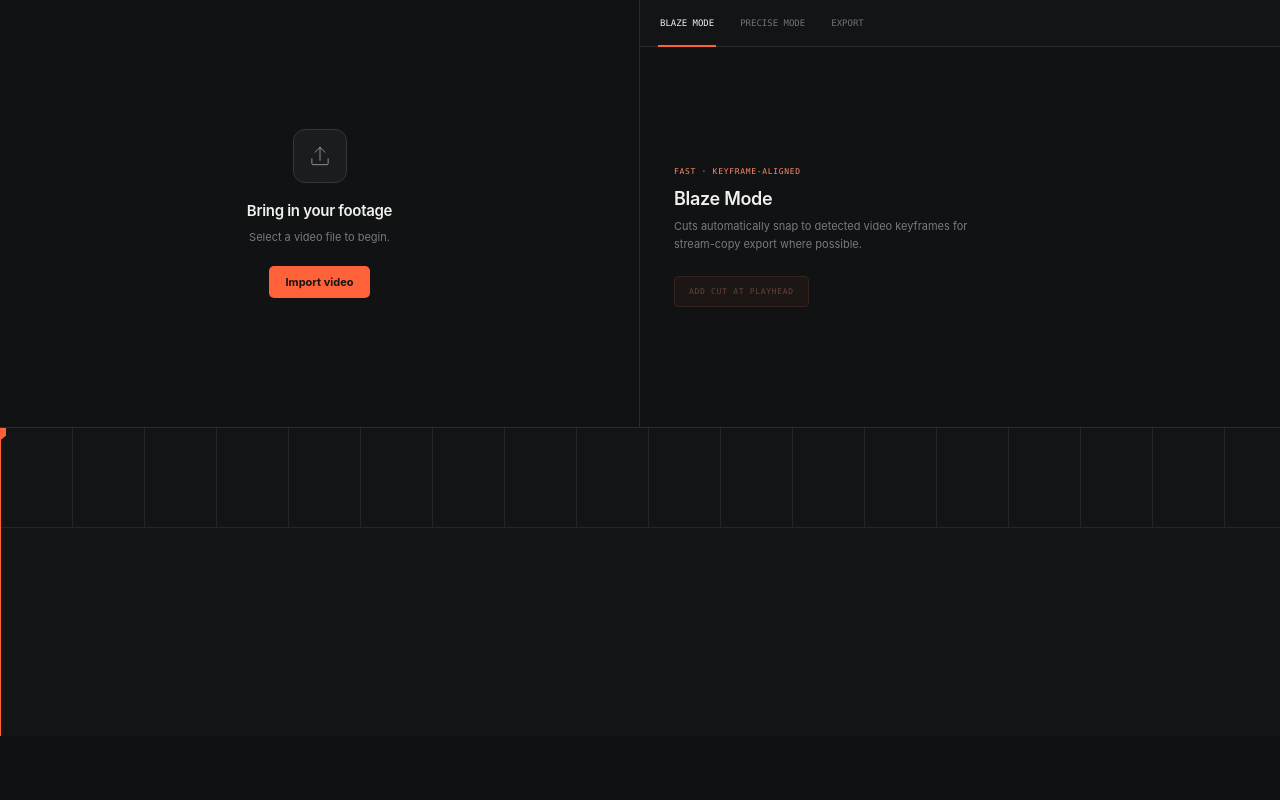
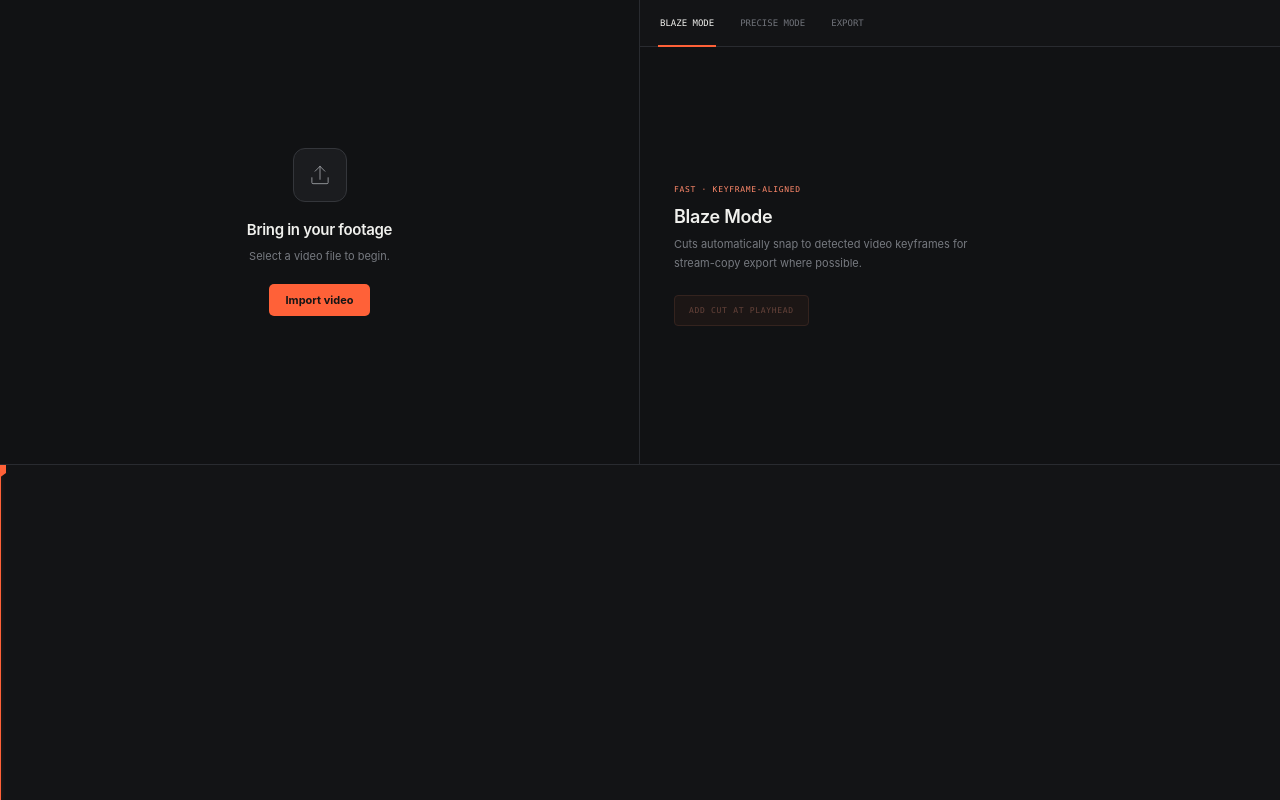
Before and after one commit to AnkushSarkar369/Blaze, a React (Vite) app: page / in a window 1280 px wide. Built offline with nearby package versions, Linux system fonts and the light colour scheme.

Commit message:
Remove unused timeline chrome and empty-state grid styling

```diff
--- a/src/styles.css
+++ b/src/styles.css
@@ -9,18 +9,11 @@
   --accent: #ff6138;
 }
 * { box-sizing: border-box; }
-body { margin: 0; min-width: 720px; min-height: 520px; }
+body { margin: 0; min-width: 720px; min-height: 420px; }
 button { font: inherit; color: inherit; }
-.app-shell { height: 100vh; min-height: 520px; background: #101113; overflow: hidden; }
-.topbar { height: 64px; display: flex; align-items: center; justify-content: space-between; padding: 0 28px; border-bottom: 1px solid var(--line); background: #131416; }
-.brand { display: flex; align-items: center; gap: 10px; font-size: 17px; font-weight: 700; letter-spacing: -.6px; }
-.brand-mark { width: 27px; height: 27px; display: grid; place-items: center; color: #101113; background: var(--accent); border-radius: 7px; font-size: 16px; font-weight: 800; }
-.version, .status-label, .timecode, .timeline-ruler, .timeline-zoom, .timeline-footer, .tool-kicker, .tool-primary, .tool-tabs { font-family: "SFMono-Regular", Consolas, "Liberation Mono", monospace; letter-spacing: .7px; }
-.version { color: #65676d; font-size: 10px; font-weight: 400; margin-left: 2px; }
-.topbar-right { display: flex; align-items: center; gap: 9px; }
-.status-dot { width: 6px; height: 6px; border-radius: 50%; background: #78a889; }
-.status-label { color: #777a80; font-size: 9px; }
-.workspace-grid { height: calc(100vh - 64px); min-height: 456px; display: grid; grid-template-columns: 1fr 1fr; grid-template-rows: minmax(220px, 1fr) minmax(190px, .72fr); }
+.app-shell { height: 100vh; min-height: 420px; background: #101113; overflow: hidden; }
+.timeline-ruler, .tool-kicker, .tool-primary, .tool-tabs { font-family: "SFMono-Regular", Consolas, "Liberation Mono", monospace; letter-spacing: .7px; }
+.workspace-grid { height: 100vh; min-height: 420px; display: grid; grid-template-columns: 1fr 1fr; grid-template-rows: minmax(200px, 1fr) minmax(150px, .72fr); }
 .quadrant { min-width: 0; min-height: 0; background: #111214; overflow: hidden; }
 .preview-quadrant { border-right: 1px solid var(--line); border-bottom: 1px solid var(--line); display: flex; flex-direction: column; }
 .tools-quadrant { border-bottom: 1px solid var(--line); display: flex; flex-direction: column; }
@@ -48,20 +41,13 @@ h2 { font-size: 15px; font-weight: 600; letter-spacing: -.3px; margin: 0 0 8px;
 .tool-primary:hover:not(:disabled) { background: #48291f; border-color: #a65c43; }
 .tool-primary:disabled { opacity: .35; cursor: default; }
 .tool-note { margin-top: 12px; color: #62656b; font-size: 9px; }
-.timeline-meta { height: 31px; flex: 0 0 31px; display: flex; align-items: center; justify-content: space-between; padding: 0 18px; border-bottom: 1px solid #222428; background: #131416; }
-.timecode { color: #b9babd; font-size: 9px; letter-spacing: .3px; }
-.time-divider { color: #55585e; padding: 0 5px; }
-.timeline-zoom { display: flex; align-items: center; gap: 8px; color: #777a80; font-size: 8px; }
-.timeline-zoom button { width: 21px; height: 20px; border: 1px solid #303238; border-radius: 3px; color: #aeb0b4; background: #1a1b1e; cursor: pointer; }
-.timeline-zoom button:hover { border-color: #666970; }
 .timeline-viewport { position: relative; flex: 1; min-height: 100px; overflow: auto hidden; scrollbar-width: thin; scrollbar-color: #3a3c42 #17181a; }
 .timeline-canvas { position: relative; min-width: 100%; min-height: 100%; }
 .timeline-ruler { position: relative; height: 27px; border-bottom: 1px solid #303238; cursor: crosshair; }
 .ruler-tick { position: absolute; top: 0; height: 100%; border-left: 1px solid #34363b; color: #73767d; font-size: 8px; letter-spacing: 0; }
 .ruler-tick span { position: absolute; top: 5px; left: 5px; white-space: nowrap; }
 .ruler-tick i { position: absolute; left: -1px; bottom: 0; height: 6px; border-left: 1px solid #55585e; }
-.waveform-track { position: relative; height: 100px; min-height: 100px; overflow: hidden; border-bottom: 1px solid #25272b; cursor: crosshair; background-image: linear-gradient(to right, #24262a 1px, transparent 1px); background-size: 72px 100%; }
-.waveform-empty { position: absolute; left: 16px; top: 42px; color: #55585e; font: 8px "SFMono-Regular", Consolas, monospace; letter-spacing: .6px; }
+.waveform-track { position: relative; height: 100px; min-height: 100px; overflow: hidden; cursor: crosshair; }
 .waveform-clip { position: absolute; inset: 7px auto 7px 0; overflow: hidden; border: 1px solid #35534c; border-radius: 4px; background: #1a2926; }
 .waveform-bars { position: absolute; inset: 0 5px; display: flex; align-items: center; justify-content: space-between; gap: 1px; opacity: .85; }
 .waveform-bars i { display: block; flex: 1 1 1px; min-width: 1px; max-width: 3px; border-radius: 2px; background: #79aa9b; }
@@ -72,5 +58,4 @@ h2 { font-size: 15px; font-weight: 600; letter-spacing: -.3px; margin: 0 0 8px;
 .playhead { position: absolute; z-index: 6; top: 0; bottom: 0; width: 1px; pointer-events: none; }
 .playhead-cap { position: absolute; top: 0; left: -5px; width: 11px; height: 12px; background: var(--accent); clip-path: polygon(0 0, 100% 0, 100% 65%, 50% 100%, 0 65%); }
 .playhead-line { position: absolute; top: 10px; bottom: 0; left: 0; width: 1px; background: var(--accent); box-shadow: 0 0 5px #ff613855; }
-.timeline-footer { height: 22px; flex: 0 0 22px; display: flex; align-items: center; justify-content: space-between; padding: 0 18px; color: #55585e; background: #151618; font-size: 7px; letter-spacing: .5px; }
-@media (max-width: 800px) { .topbar { padding: 0 18px; } .tool-tabs { gap: 12px; padding: 0 14px; } .tool-panel { padding: 22px; } .timeline-meta, .timeline-footer { padding-left: 12px; padding-right: 12px; } }
+@media (max-width: 800px) { .topbar { padding: 0 18px; } .tool-tabs { gap: 12px; padding: 0 14px; } .tool-panel { padding: 22px; }  }
```
